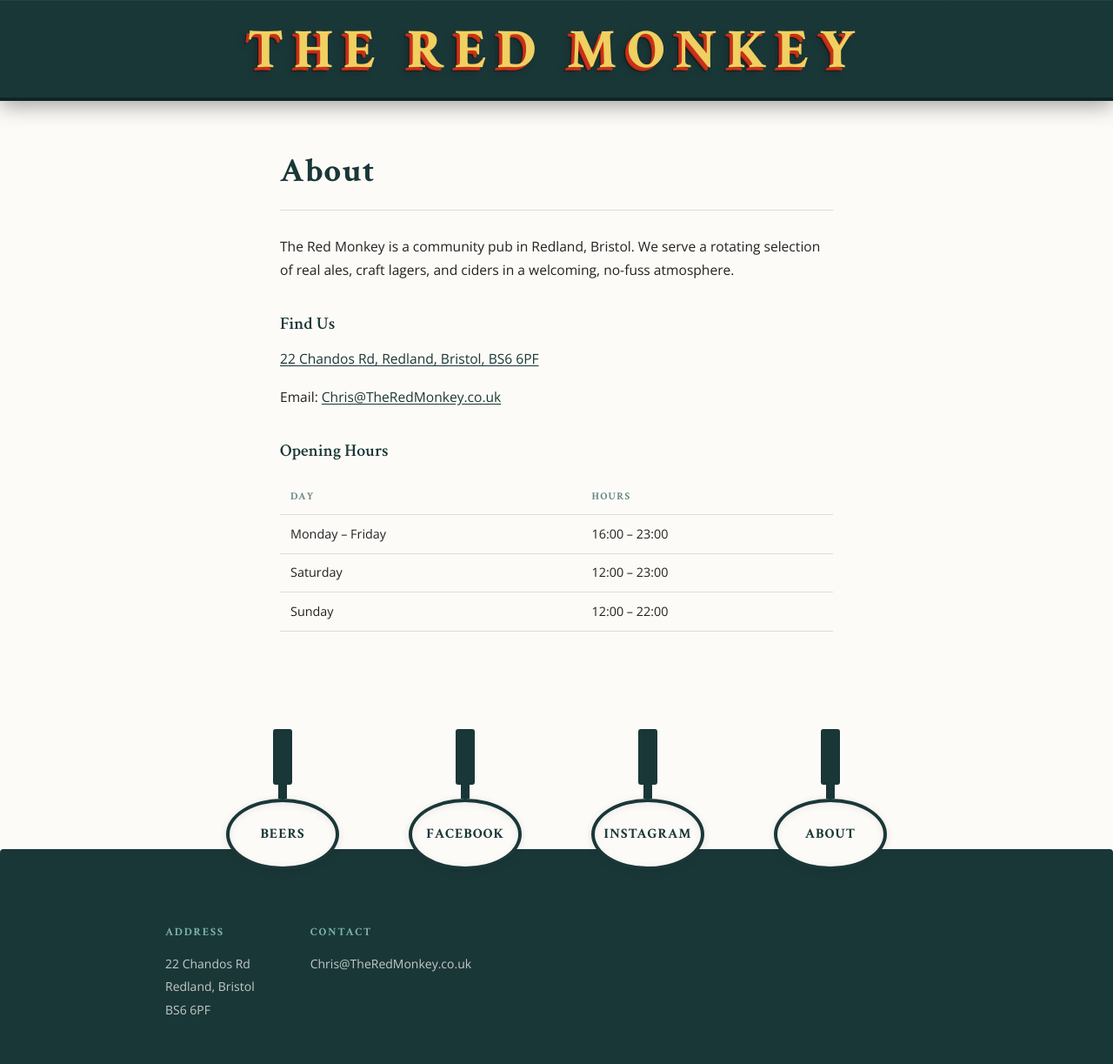
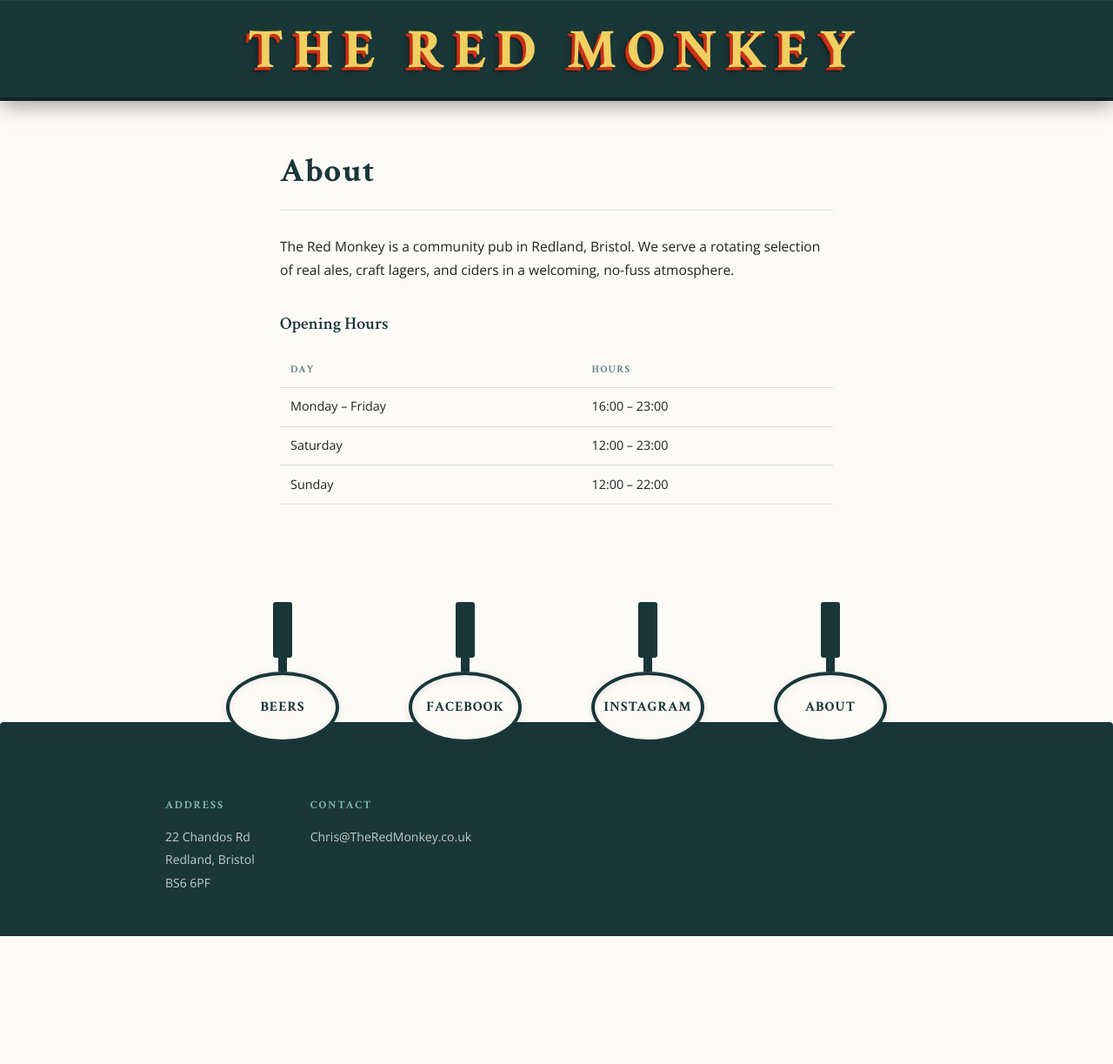
Before and after one commit to n473CL0/the-red-monkey, a Jekyll site: the page built from about.md, in a window 1280 px wide. Shown: the whole page at 87% size. Built offline with Jekyll 4.4.1, drawn with Linux system fonts in a browser that asks for light colours; after the commit the page ends 1076 px from its top, so only the background shows below that.

Commit message:
Remove 'Find Us' section from about.md
Removed contact information section from the about page.

```diff
--- a/about.md
+++ b/about.md
@@ -8,12 +8,6 @@ permalink: /about/
 
 The Red Monkey is a community pub in Redland, Bristol. We serve a rotating selection of real ales, craft lagers, and ciders in a welcoming, no-fuss atmosphere.
 
-### Find Us
-
-[{{ site.contact.address_line1 }}, {{ site.contact.address_line2 }}, {{ site.contact.postcode }}]({{ site.contact.maps_url }})
-
-Email: [{{ site.contact.email }}](mailto:{{ site.contact.email }})
-
 ### Opening Hours
 
 | Day | Hours |
```
